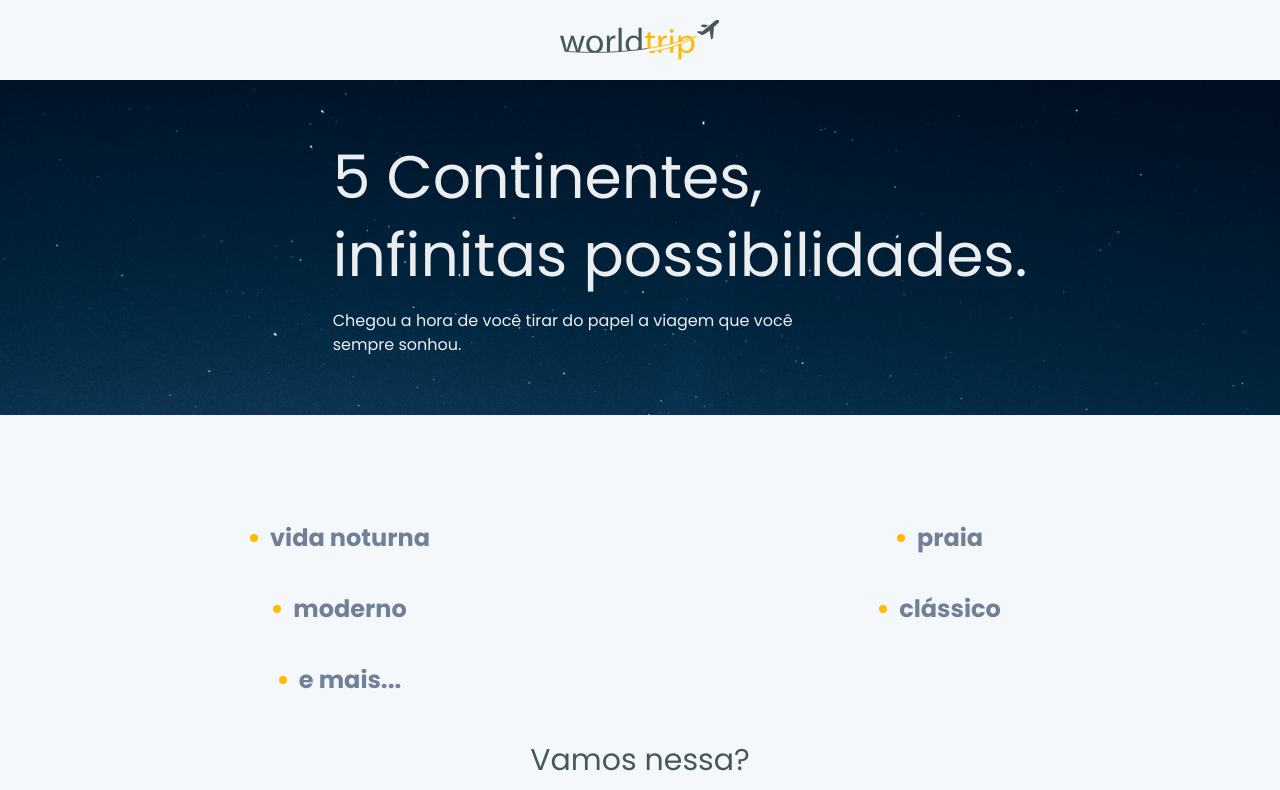
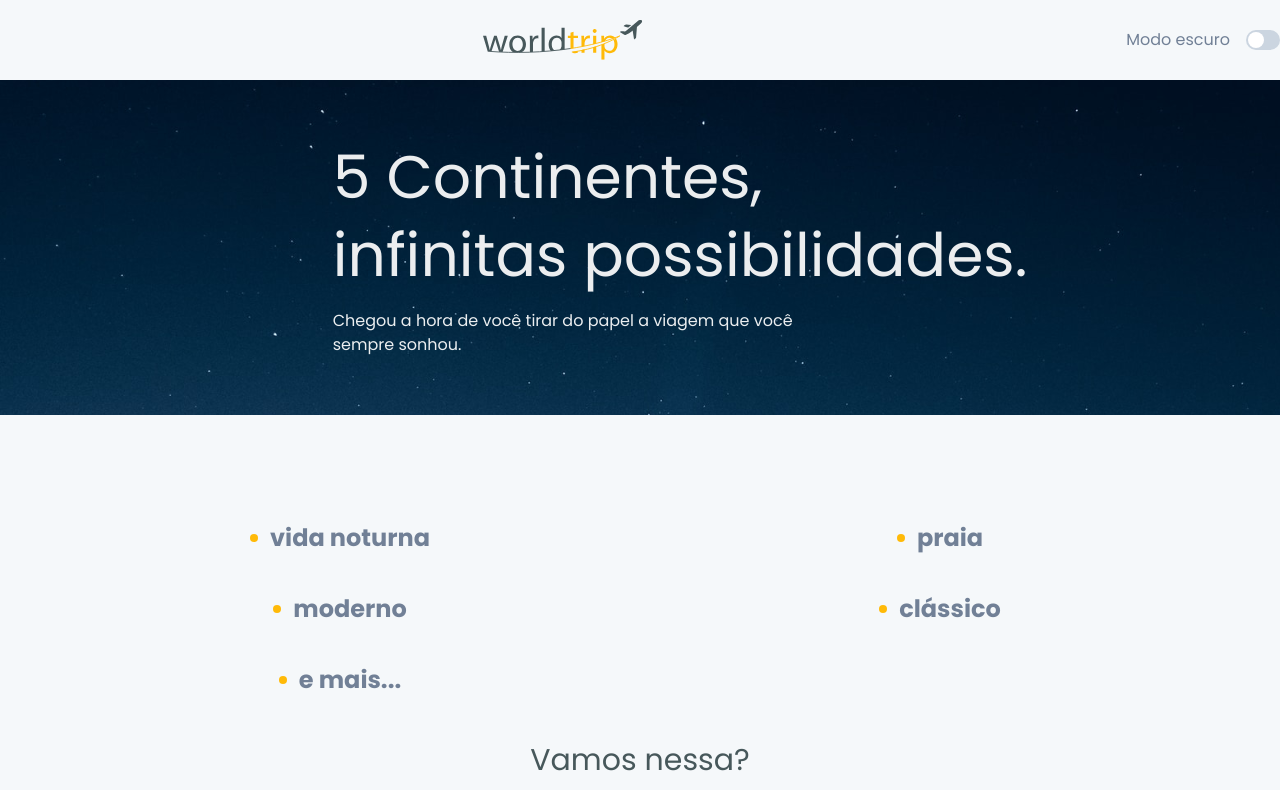
Before and after one commit to adriano-klein/worldtrip, a Next.js app: page / in a window 1280 px wide. Shown: the top 790 px of the page. Built offline with nearby package versions, Linux system fonts and the light colour scheme.

Commit message:
Inseri o botão no header para dark mode

```diff
--- a/src/components/Header.tsx
+++ b/src/components/Header.tsx
@@ -1,4 +1,4 @@
-import { Flex, Image, Link } from "@chakra-ui/react";
+import { Flex, Image, Link, Switch, Text } from "@chakra-ui/react";
 
 export function Header(){
   return(
@@ -6,6 +6,8 @@ export function Header(){
       <Link href="/"  margin="0 auto">
         <Image src="../images/Logo.svg" alt="Logo World Trip" boxSize="160" margin="0 auto"/>
       </Link>
+      <Text>Modo escuro</Text>
+      <Switch ml="4"/>
     </Flex>
   )
 }
```
